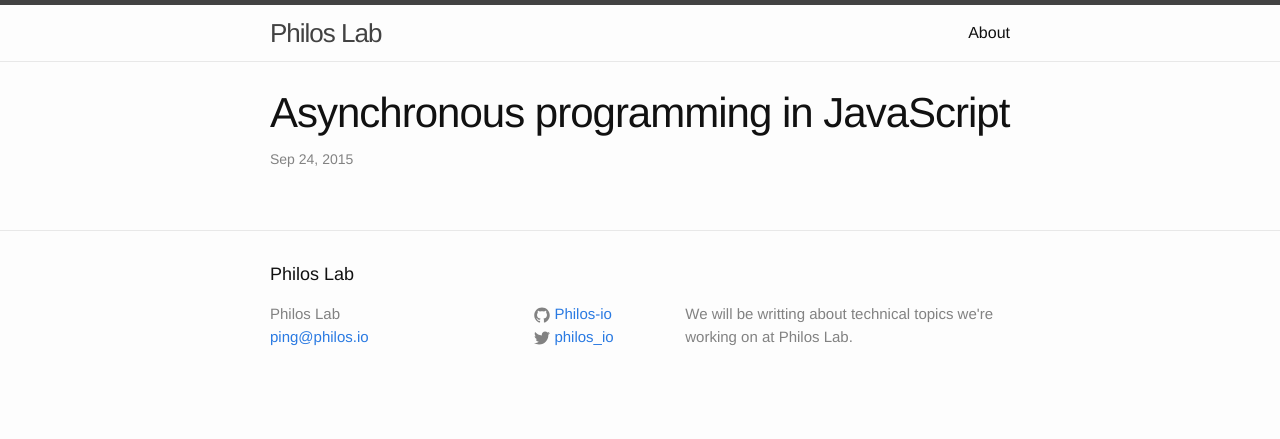
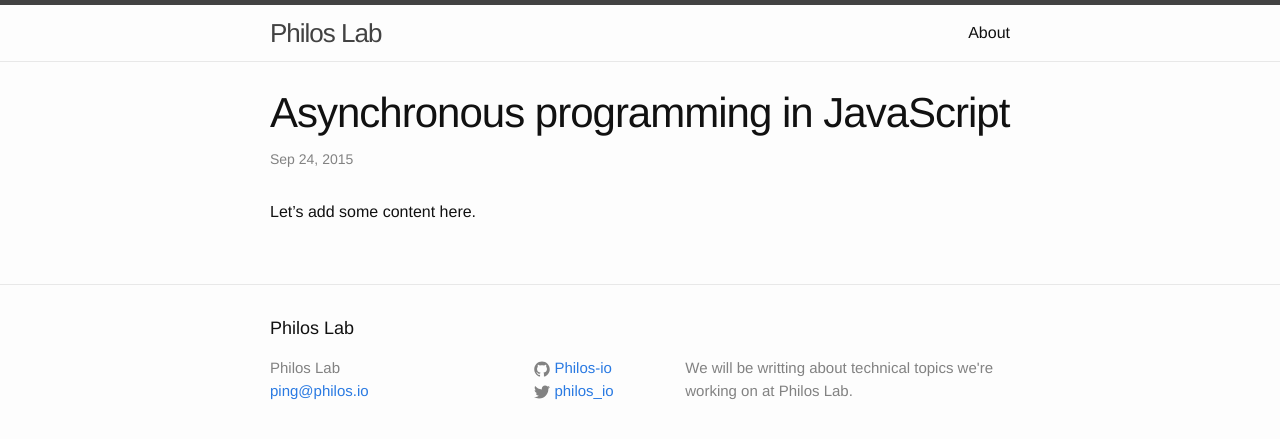
Before and after one commit to Philos-io/blog.philos.io, a Jekyll site: the page built from _posts/2015-09-24-Philos-blog-is-live.markdown, in a window 1280 px wide. Shown: the top 439 px of the page. Built offline with Jekyll 4.4.1, drawn with Linux system fonts in a browser that asks for light colours.

Commit message:
add some content

```diff
--- a/_posts/2015-09-24-Philos-blog-is-live.markdown
+++ b/_posts/2015-09-24-Philos-blog-is-live.markdown
@@ -4,3 +4,6 @@ title:  "Asynchronous programming in JavaScript"
 date:   2015-09-24 18:13:38
 categories: jekyll update
 ---
+
+
+Let's add some content here.
```
